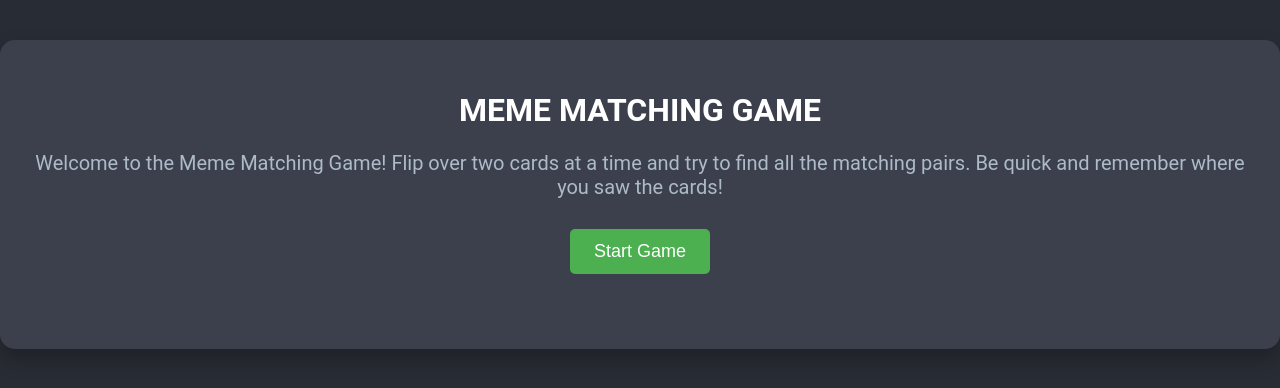
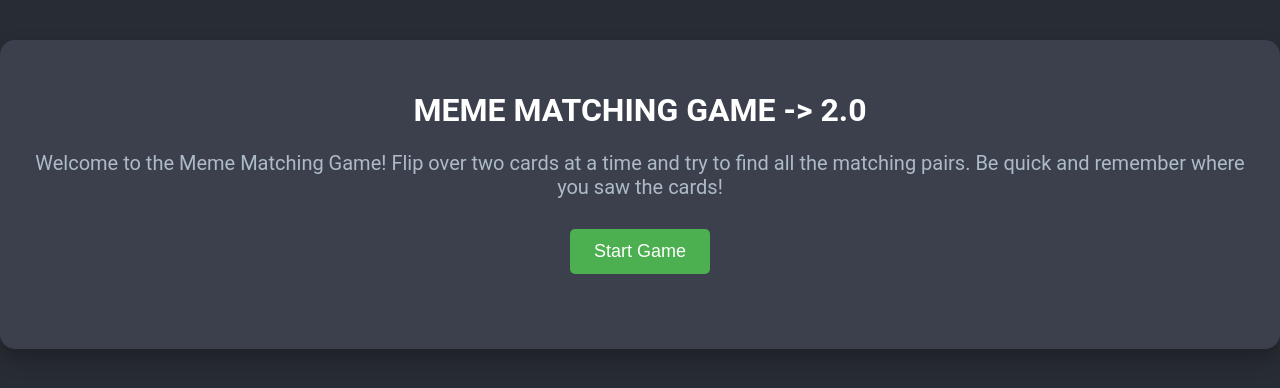
Before and after one commit to namangarg1902/memeGame, a plain HTML site: page index.html in a window 1280 px wide. Drawn offline with Linux system fonts and the light colour scheme.

Commit message:
Added some changes to test the pipeline

```diff
--- a/index.html
+++ b/index.html
@@ -8,7 +8,7 @@
 </head>
 <body>
     <div class="container">
-        <h1>MEME MATCHING GAME</h1>
+        <h1>MEME MATCHING GAME -> 2.0</h1>
         <p class="instructions">
             Welcome to the Meme Matching Game!  Flip over two cards at a time and try to find all the matching pairs. Be quick and remember where you saw the cards!
         </p>
```
